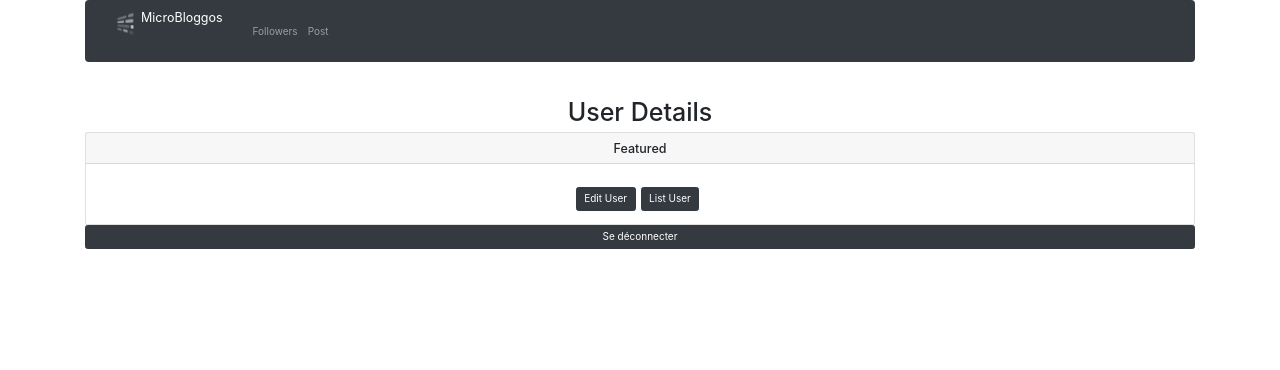
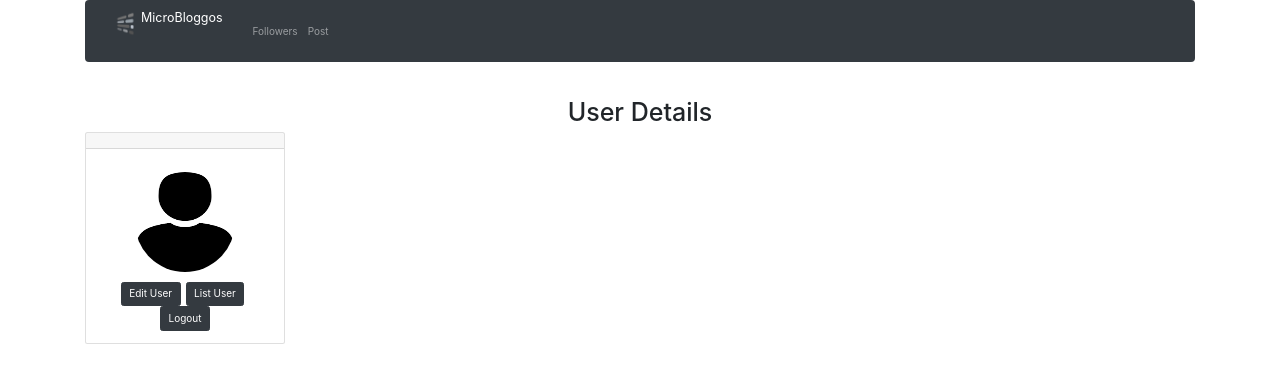
Before and after one commit to fabolododo/rush-mern, a React (Create React App) app in the folder client/: page /listUser/1 in a window 1280 px wide. Shown: the top 370 px of the page. Built offline with nearby package versions, Linux system fonts and the light colour scheme; no server answers; sample sign-in values are in the browser's storage.

Commit message:
added avatar Picture

```diff
--- a/client/src/components/Dashboard.js
+++ b/client/src/components/Dashboard.js
@@ -1,7 +1,8 @@
 import React, { Component } from "react";
-import { Button, Card, Modal, ButtonGroup } from "react-bootstrap";
+import { Button, Card, Modal, ButtonGroup, Image } from "react-bootstrap";
 import API from "../utils/API";
 import axios from "axios";
+import avatar from "../avatar/avatarMan.png";
 import logo from "../logo/logo.png";
 import { Navbar, Nav } from "react-bootstrap";
 
@@ -138,10 +139,15 @@ handleSnackbar = () => {
         </Navbar>
         <br/>
         <h1>User Details</h1>
-        <Card>
-          <Card.Header as="h5">Featured</Card.Header>
+        <Card  style={{ width: '20rem' }}>
+          <Card.Header as="h3">{ this.state.name }</Card.Header>
           <Card.Body>
-            <Card.Title>{ this.state.name }</Card.Title>
+            <Card.Title>
+            <Image src={avatar}
+              width="100"
+              height="100"
+              roundedCircle />
+            </Card.Title>
             <Card.Text>
               { this.state.email }
             </Card.Text>
@@ -151,11 +157,14 @@ handleSnackbar = () => {
             <ButtonGroup className="mr-2" aria-label="First group">
               <Button variant="dark" onClick={this.redirectListUser}>List User</Button>
             </ButtonGroup>
+            <ButtonGroup>
+            <Button onClick={this.disconnect} variant="dark" block bssize="large" type="submit">
+          Logout
+        </Button>
+            </ButtonGroup>
           </Card.Body>
         </Card>
-        <Button onClick={this.disconnect} variant="dark" block bssize="large" type="submit">
-          Se déconnecter
-        </Button>
+
 
         <Modal show={this.state.userModal} style={{ opacity: 1 }}>
           <Modal.Header>
```
